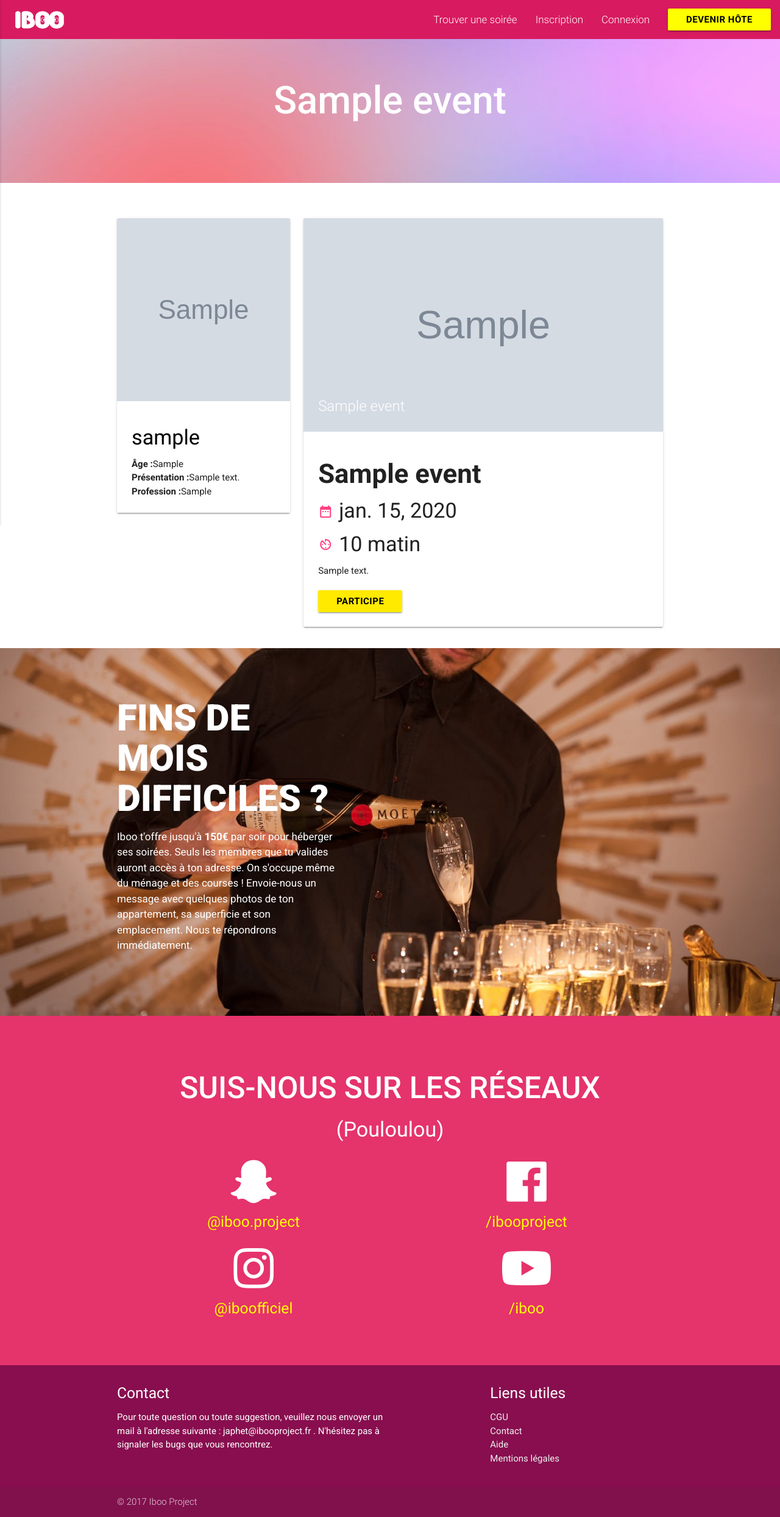
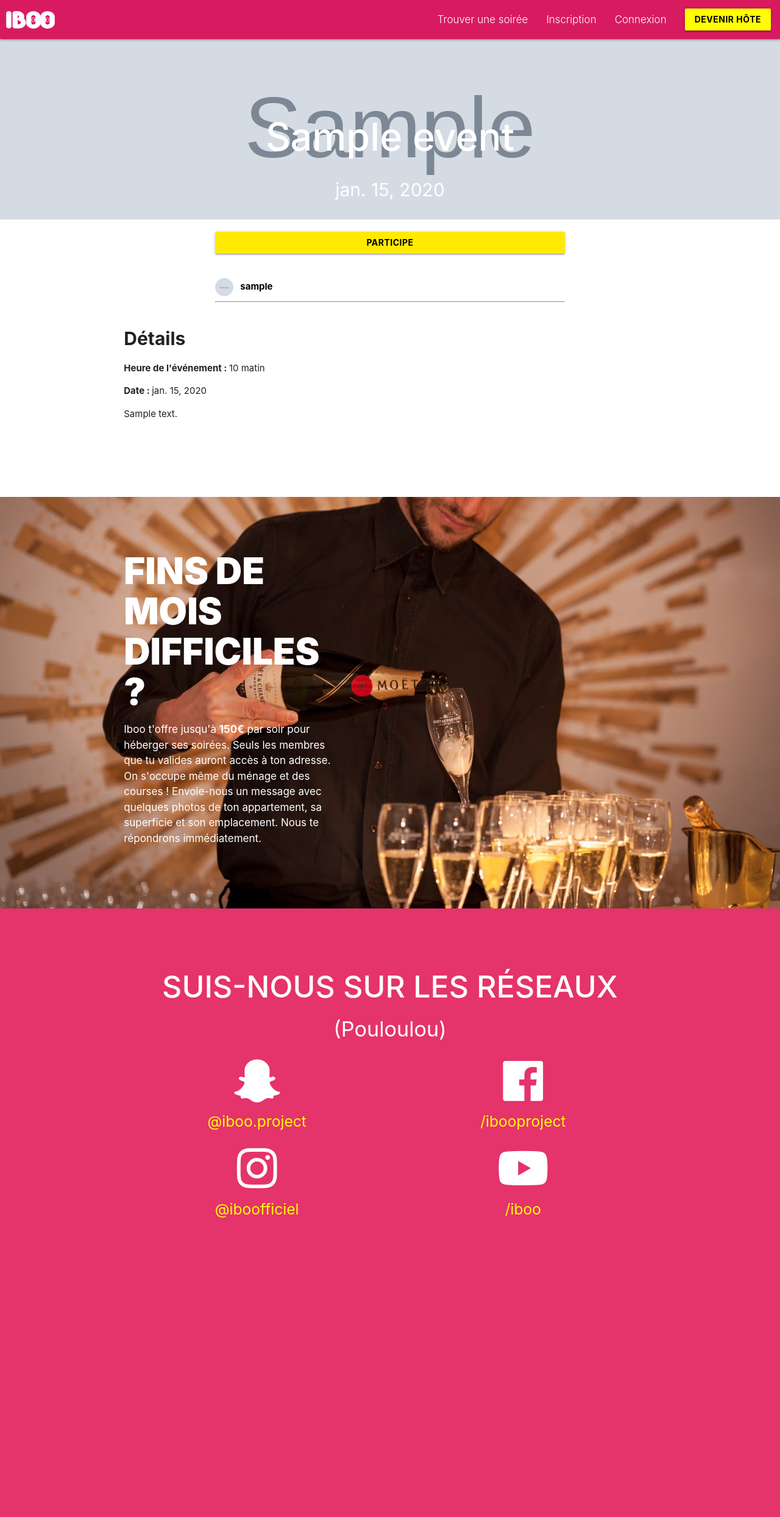
Before and after one commit to jafty/IbooZ, a Django app: page /events/1 in a window 1280 px wide. Shown: the whole page at 61% size. After the commit the page ends 1997 px from the top, so only its background shows below. Run offline with Django 3.2, Linux system fonts and the light colour scheme; tables that the repository leaves empty hold one stand-in row (values such as "Sample post"); grey boxes marked "Sample" are stand-in pictures; some libraries are stand-ins or nearby versions.

Commit message:
Edition graphisme

```diff
--- a/Events/templates/events/edit_my_event.html
+++ b/Events/templates/events/edit_my_event.html
@@ -6,9 +6,9 @@
 
 {% block content %}
 
-<div class="hero-image">
+<div class="hide-on-small-only hero-image">
   <div class="hero-text">
-    <h1>Éditer un événement</h1>
+	<h1>Éditer un événement</h1>
   </div>
 </div>
 <main>
--- a/Events/templates/events/event_detail.html
+++ b/Events/templates/events/event_detail.html
@@ -1,52 +1,41 @@
 {% extends 'home/base.html' %}
 
+{% block nav_mobile %}
+<a href="/events"><i style="margin-left: 50px;" class="material-icons" >arrow_back</i></a>
+{% endblock %}
 
 {% block content %}
 
-<div class="hero-image">
+<div class=" hero-image" style="background-image: url({{ MEDIA_URL }}{{ event.picture }}) !important;">
   <div class="hero-text">
 	<h1>{{ event.title }}</h1>
+	  <h2>{{ event.date }}</h2>
   </div>
 </div>
 <main>
 	<div class="container">
 		<div class="row">
-			<div class="col s12 l4">
-				<div class="card">
-					<div class="card-image">
-					  <img class="centered-and-cropped" height=300 src="{% if event.author.socialaccount_set.all.0.get_avatar_url %} {{ event.author.socialaccount_set.all.0.get_avatar_url }} {% else %}{{ MEDIA_URL }}{{ event.author.profile.profile_pic }}{% endif %}">
-					  <span class="card-title">{{ profile.username }}</span>
-					</div>
-					<div class="card-content">
-						<h4><a class="no-decoration" href="{% url 'profile' username=event.author.username %}">{{ event.author.username }}</a></h4>
-						<p><b>Âge :</b>{{ event.author.profile.age }}</p>
-						<p><b>Présentation :</b>{{ event.author.profile.description }}</p>
-						<p><b>Profession :</b>{{ event.author.profile.profession }}</p>
-					</div>
-				</div>
-			</div>
-			<div class="col s12 l8">
-				<div class="card">
-					<div class="card-image">
-					  <img class="centered-and-cropped" height=350 src="{{ MEDIA_URL }}{{ event.picture }}">
-					  <span class="card-title">{{ event.title }}</span>
-					</div>
-					<div class="card-content">
-						<h3><b>{{ event.title }}</b></h3>
-						<h4><i class="material-icons pink-text text-accent-2" >date_range</i>{{ event.date }}</h4>
-						<h4><i class="material-icons pink-text text-accent-2" >av_timer</i>{{ event.hour }}</h4>
-
-						<p >{{ event.description }}</p>
+			<div class="col s12 l8 offset-l2">
+				{% if event.is_past_due %}
+				<p>Cet événement a déjà eu lieu</p>
+				{% else %}
+				<a class="waves-effect yellow accent-3 black-text waves-light btn big-btn" href="{% url 'event_request' pk=event.pk %}" class="button"><b>PARTICIPE</b></a>
 
 
-						{% if event.is_past_due %}
-							<p class="pink-text text-accent-2">Cet événement a déja eu lieu</p>
-						{% else %}
-							<p style="margin-top: 20px;"><b><a class="waves-effect yellow accent-3 black-text waves-light btn" href="{% url 'event_request' pk=event.pk %}" class="button"><b>PARTICIPE</b></a></b></p>
-						{% endif %}
-					</div>
-				</div>
+				{% endif %}
+				<a style="color: black;" href="{% url 'profile' username=event.author.username %}"><img src="{{ MEDIA_URL }}{{ event.author.profile.profile_pic }}" alt="" class="centered-and-cropped" width="30" height="30" style="border-radius:50%; vertical-align: middle; ">
+					<span style="margin-left: 0.5em; font-size: 1em;" ><b>{{ event.author.username }}</b></span></a>
+				<hr class="hr1">
 			</div>
+			<div class="col s12 l12">
+				<h2><b>Détails</b></h2>
+				<p><b>Heure de l'événement : </b>{{ event.hour}}</p>
+				<p><b>Date : </b>{{ event.date}}</p>
+				<p>{{ event.description }}</p>
+			</div>
+			{% if my_event %}
+			<a class="waves-effect black accent-3 white-text waves-light btn big-btn" href="{% url 'edit_my_event' pk=event.pk %}" class="button"><b>Editer mon événement</b></a>
+			{% endif %}
 		</div>
 	</div>
 </main>
--- a/Events/templates/events/event_new.html
+++ b/Events/templates/events/event_new.html
@@ -4,7 +4,7 @@
 
 {% block content %}
 
-<div class="index-hero2">
+<div class="hide-on-small-only index-hero2">
   <div class="container">
 	<div class="row">
 		<div class="col s12 m8 offset-m2 l6 offset-l3">
--- a/home/templates/home/base.html
+++ b/home/templates/home/base.html
@@ -12,7 +12,8 @@
 		{% progressive_web_app_meta %}
 		<link href="https://fonts.googleapis.com/icon?family=Material+Icons" rel="stylesheet">
 		<!--Import materialize.css-->
-		<link rel="stylesheet" href="https://cdnjs.cloudflare.com/ajax/libs/materialize/0.98.2/css/materialize.min.css">
+		<link rel="stylesheet" href="https://cdnjs.cloudflare.com/ajax/libs/materialize/1.0.0/css/materialize.min.css">
+		<link rel="stylesheet" href="{{ MEDIA_URL }}css/home/bottom_tabs.css">
 
 		<!--Let browser know website is optimized for mobile-->
 		<meta name="viewport" content="width=device-width, initial-scale=1.0"/>
@@ -78,6 +79,7 @@
 		</script>
 		<script type="text/javascript" src="https://code.jquery.com/jquery-2.1.1.min.js"></script>
 		<script src="https://cdnjs.cloudflare.com/ajax/libs/materialize/0.98.2/js/materialize.min.js"></script>
+		<script src="{{ MEDIA_URL }}css/home/bottom_tabs.js"></script>
 		<script>
 			$( document ).ready(function(){$(".button-collapse").sideNav();})
 			$(document).ready(function() {
@@ -94,10 +96,64 @@
 				});
 			});
 		</script>
+		<div class="navbar-fixed hide-on-small-only nav-down" id="mynav">
+	<nav>
+	  <div class="nav-wrapper ">
+		<a href="/" class="brand-logo" ><img style="margin-top: 5px;" width=100 src="{{ MEDIA_URL }}images/home/logo.png"></a>
+		<ul class="right hide-on-med-and-down">
+			<li><a class="black_a" href="/events/">Trouver une soirée</a></li>
+			{% if user.is_authenticated %}
+			<li><a class="black_a" href="{% url 'profile' username='me' %}">Tableau de bord</a></li>
+			<li><a class="black_a" href="{% url 'notifications' %}">Notifications</a></li>
+			<li><a class="black_a" href="{% url 'logout' %}?next={% url 'index' %}">Déconnexion</a></li>
+			{% else %}
+			<li><a class="black_a" href="/register">Inscription</a></li>
+			<li><a class="black_a" href="{% url 'login' %}">Connexion</a></li>
+			{% endif %}
+			<li><a class="waves-effect yellow accent-2 black-text waves-light btn" href="/events/new"><b>Devenir hôte</b></a></li>
+		</ul>
+	  </div>
+	</nav>
+		</div>
 
-	<div class="navbar-fixed" id="mynav">
+		<!-- Affichage du menu bottom version mobile -->
+		<div class="navbar-fixed mobmenu hide-on-med-and-up nav-down"  style="bottom:0;">
+			<nav>
+			  <div class="nav-wrapper">
+				<a href="#!" class="hide-on-med-and-down brand-logo">Logo</a>
+				<ul class="right ">
+				  <li><a class="black_a" href="/events/"><i class="material-icons">calendar_today</i></a></li>
+					{% if user.is_authenticated %}
+					<li><a class="black_a" href="{% url 'profile' username='me' %}"><i class="material-icons">person</i></a></li>
+					<li><a class="black_a" href="{% url 'notifications' %}"><i class="material-icons">notifications</i></a></li>
+					{% else %}
+					<li><a class="black_a" href="/register"><i class="material-icons">person_add</i></a></li>
+					<li><a class="black_a" href="{% url 'login' %}"><i class="material-icons">person</i></a></li>
+					{% endif %}
+					<li><a class="black_a" href="/events/new"><b><i class="material-icons">add_circle</i></b></a></li>
+				</ul>
+			  </div>
+			</nav>
+		  </div>
+
+		<div class="navbar-fixed hide-on-med-and-up nav-down">
+			<nav>
+			  <div class="nav-wrapper">
+				<a href="#!" class=" brand-logo">{% block nav_mobile %}{% endblock %}</a>
+
+			  </div>
+			</nav>
+		  </div>
+
+		<div class="navbar-spacer"></div>
+
+
+
+
+
+		<!--<div class="navbar-fixed " id="mynav" >
 			<nav class="transparent z-depth-0">
-			<div class="nav-wrapper nav_down">
+				<div class="nav-wrapper  nav_down">
 					<a  href="/" style="font-weight: bold; margin-left: 15px;" class="brand-logo logo text-accent-3 pink-text"><img style="margin-top: 5px;" width=100 src="{{ MEDIA_URL }}images/home/logo.png"></a>
 					<a href="#" data-activates="mobile-demo" class="white-text text-accent-3 button-collapse"><i class="material-icons">menu</i></a>
 					<ul class="right hide-on-med-and-down">
@@ -128,12 +184,13 @@
 				</div>
 			</nav>
 		</div>
-
+-->
 
 
 		{% block content %}
 		{% endblock %}
-	<div class="block_party_money">
+		<div class="bottom-navbar-spacer"></div>
+		<div class="hide-on-small-only block_party_money">
 			<div class="container">
 				<div class="row">
 					<div class="col s12 l5">
@@ -151,7 +208,7 @@
 				</div>
 			</div>
 		</div>
-	<div class="green_block_center">
+		<div class=" hide-on-small-only green_block_center">
 			<div class="container">
 
 				<div class="row">
@@ -186,10 +243,10 @@
 						</div>
 					</div>
 				</div>
-		</div>
+
 		</div>
 
-	<footer class="page-footer pink darken-4">
+		<!--		<footer class="page-footer pink darken-4">
 <div class="container">
 <div class="row">
 <div class="col l6 s12">
@@ -214,7 +271,9 @@
 
 </div>
 </div>
-	</footer>
+</footer>-->
+
+
 
 
 
--- a/home/templates/home/edit_profile.html
+++ b/home/templates/home/edit_profile.html
@@ -5,7 +5,7 @@
 
 
 {% block content %}
-<div class="hero-image">
+<div class="hide-on-small-only hero-image">
   <div class="hero-text">
 	<h1>Édition du Profil</h1>
   </div>
--- a/home/templates/home/profile.html
+++ b/home/templates/home/profile.html
@@ -1,10 +1,10 @@
 {% extends 'home/base.html' %}
 
-
+{% block nav_mobile %}Mon Compte{% endblock %}
 {% block content %}
 
 <!-- grid here -->
-<div class="hero-image">
+<div class="hide-on-small-only hero-image">
 	<div class="hero-text">
 		<h1>Tableau de Bord</h1>
 	</div>
--- a/media/css/home/style.css
+++ b/media/css/home/style.css
@@ -25,6 +25,16 @@ body
 	padding-right: 25px;
 
 }
+
+.navbar-spacer
+{
+	margin-top: 60px;
+}
+
+.bottom-navbar-spacer
+{
+	margin-top: 90px;
+}
 .big-p
 {
 	font-size: 20px;
@@ -47,15 +57,33 @@ a.no-decoration:hover
 	color: #ffd600;
 }
 
+.card-image
+{
+	border-radius: 30px;
+}
+
 .btn-card
 {
 	width: 160px;
 }
 
-.nav_down
+h2
+{
+	font-size: 2em;
+}
+.nav-wrapper
 {
 	background-color: #d81b60;  /* fallback for old browsers */
 
+}
+
+.card-image, .card, .card-image img
+{
+	border-radius: 30px !important;
+}
+hr1
+{
+	border-top: 1px solid #8c8b8b;
 }
 
 h1
@@ -77,10 +105,16 @@ h1
 	padding-bottom: 50px;
 	padding-top: 70px;
 	position: relative;
-	margin-bottom: 50px;
+	margin-bottom: 20px;
 	height: 300px;
 }
 
+.big-btn
+{
+	width: 100%;
+	margin-bottom: 40px;
+
+}
 .card-gradient
 {
 	background: #4dd0e1;  /* fallback for old browsers */
@@ -171,7 +205,20 @@ h1
 }
 
 
+.mobmenu ul
+{
+	width: 100%;
+}
 
+.mobmenu ul li
+{
+	width: 25%;
+}
+
+.mobmenu ul li a
+{
+	text-align: center;
+}
 
 .navbar-fixed {position: absolute;z-index:999999999;}
 
```
Also changed, not shown: Events/templates/events/event_list.html (+18 -15 lines), home/templates/home/mobile_header.html (added, +9 -0 lines), home/templates/home/notifications.html (+6 -2 lines), media/icon.png, media/images/events/photo_carte_jeune.jpg (added), media/splash.png. Lines whose indentation alone changed are shown as unchanged.
